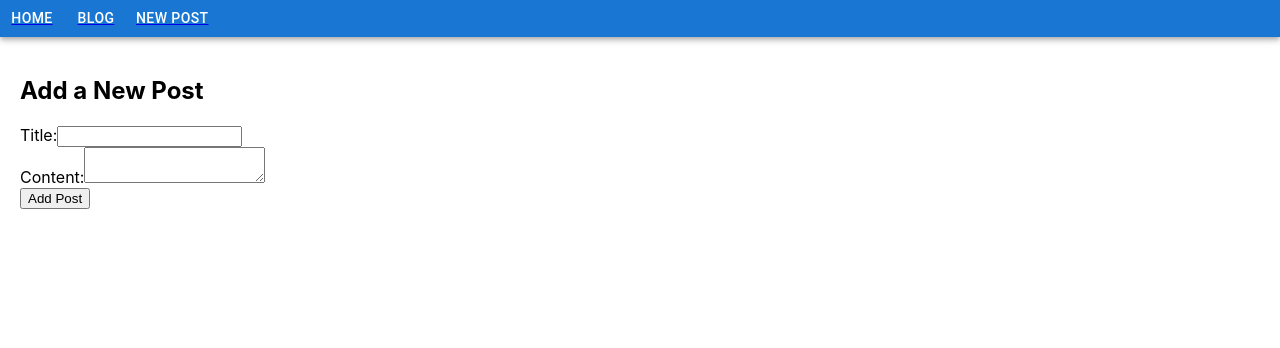
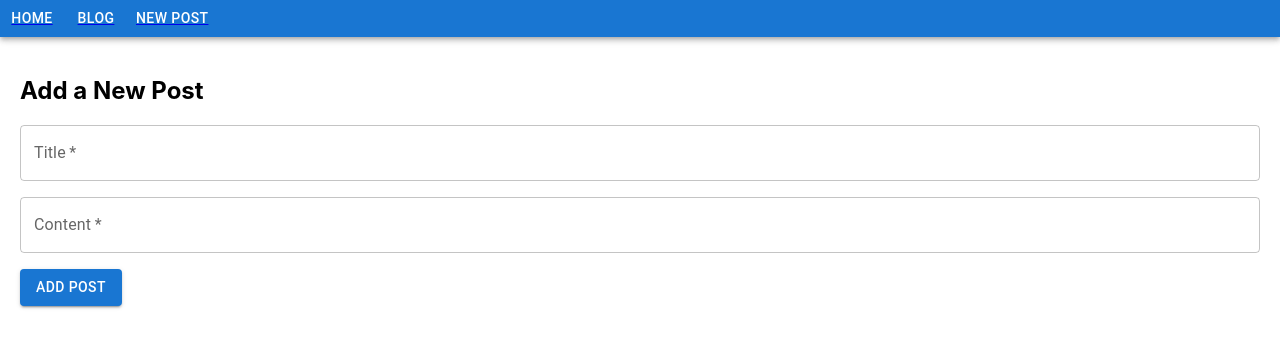
Before and after one commit to zaidi-01/react-chronicle, a React (Create React App) app in the folder client/: page /new-post in a window 1280 px wide. Shown: the top 348 px of the page. Built offline with nearby package versions, Linux system fonts and the light colour scheme.

Commit message:
style: add new post styles
Add NewPost component styles

```diff
--- /dev/null
+++ b/client/src/components/new-post/new-post.scss
@@ -0,0 +1,8 @@
+.post-form {
+  display: flex;
+  flex-direction: column;
+}
+
+.post-form > *:not(:last-child) {
+  margin-bottom: 1rem;
+}
--- a/client/src/components/new-post/new-post.tsx
+++ b/client/src/components/new-post/new-post.tsx
@@ -1,4 +1,6 @@
+import { Button, TextField } from "@mui/material";
 import { FormEvent, useState } from "react";
+import "./new-post.scss";
 
 function NewPost({ onAddPost }: { onAddPost: (post: any) => void }) {
   const [title, setTitle] = useState("");
@@ -16,23 +18,26 @@ function NewPost({ onAddPost }: { onAddPost: (post: any) => void }) {
   return (
     <div>
       <h2>Add a New Post</h2>
-      <form onSubmit={handleSubmit}>
+      <form className="post-form" onSubmit={handleSubmit}>
+        <TextField
+          required
+          type="text"
+          label="Title"
+          value={title}
+          onChange={(e) => setTitle(e.target.value)}
+        />
+        <TextField
+          required
+          type="text"
+          label="Content"
+          value={content}
+          onChange={(e) => setContent(e.target.value)}
+        />
         <div>
-          <label>Title:</label>
-          <input
-            type="text"
-            value={title}
-            onChange={(e) => setTitle(e.target.value)}
-          />
+          <Button type="submit" variant="contained">
+            Add Post
+          </Button>
         </div>
-        <div>
-          <label>Content:</label>
-          <textarea
-            value={content}
-            onChange={(e) => setContent(e.target.value)}
-          ></textarea>
-        </div>
-        <button type="submit">Add Post</button>
       </form>
     </div>
   );
```
